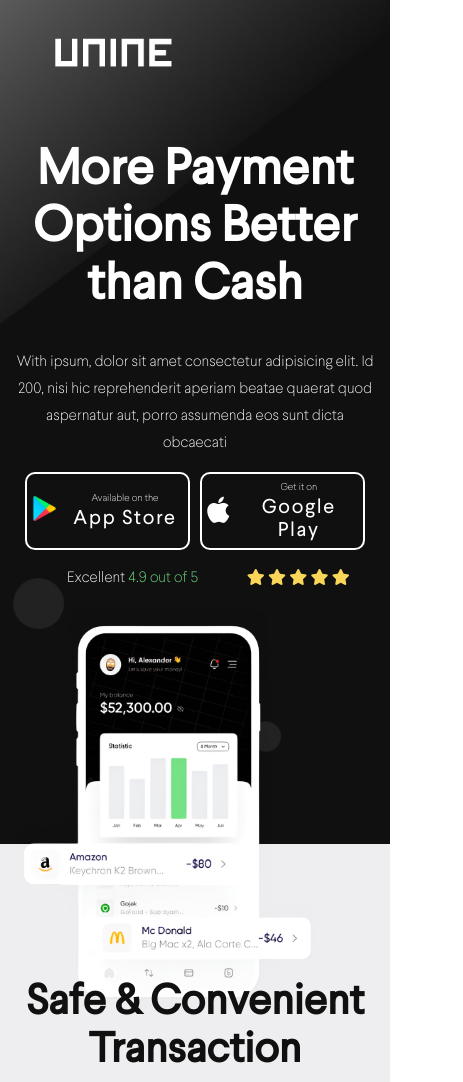
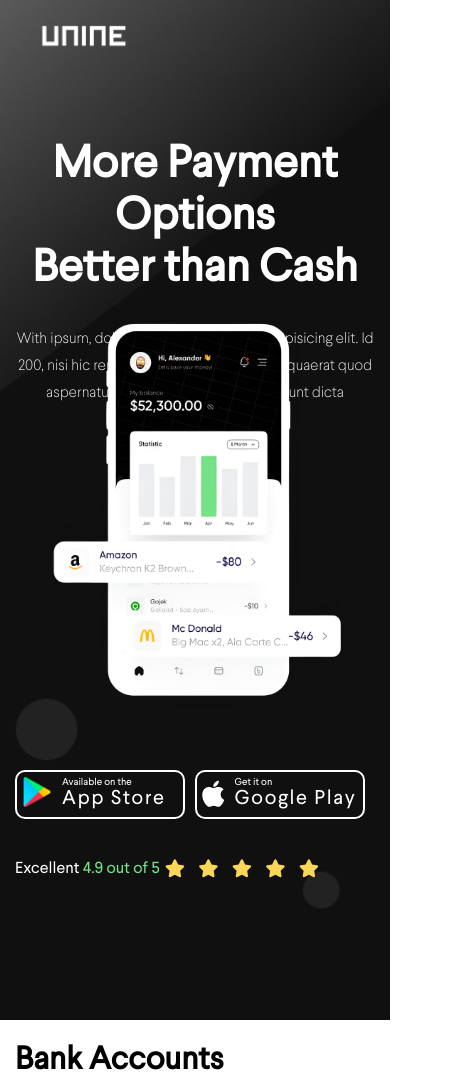
Before and after one commit to abood-2020/unina, a plain HTML site: page index.html in a window 390 px wide. Shown: the top 1082 px of the page, 463 px wide, since content can reach past the window. Drawn offline with Linux system fonts and the light colour scheme; files that its build step writes are made by us from their sources.

Commit message:
add style css to section one and two

```diff
--- a/css/rule.css
+++ b/css/rule.css
@@ -18,7 +18,11 @@
     --light-color : #F8F8F8;
 }
 *{
+    -webkit-box-sizing: border-box;
+    -moz-box-sizing: border-box;
     box-sizing: border-box;
+    padding: 0;
+    margin: 0;
 }
 body{
     font-family: 'Larsseit'
--- a/css/style.css
+++ b/css/style.css
@@ -7,21 +7,23 @@
 }
 /* End Components in website */
 .header{
-    background-image: url('../img/background-website.png');
     background-size: cover;
-    height:100vh;
     color: white;
+    position: absolute;
+    left: 0;
+    width: 100%;
+    z-index: 9;
+    height: 90px;
+    overflow: hidden;
 }
 .header nav{
-    padding: 30px;
-
+    padding: 20px;
 }
 .header nav .container{
     display: flex;
     align-items: center;
     justify-content:space-between;
 }
-
 header .sign-btns a:first-child{
     color: white;
     padding: 0px 17px;
@@ -48,6 +50,9 @@
 header nav .links ul > li > a i{
     padding-left: 5px;
 }
+header .navbar-logo img{
+    width: 140px;
+}
 .dropdown{
     position: relative;
     display: inline-block;
@@ -57,7 +62,7 @@
     position: absolute;
     min-width: 125px;
     padding: 4px 8px;
-    z-index: 1;
+    z-index: 10;
     background-color: rgba(255, 255, 255, 0.028);
     backdrop-filter: blur(10px);
     left: 20px;
@@ -72,10 +77,32 @@
 .dropdown:hover ul{
     display: block;
 }
+@media (max-width: 767px){
+    header .navbar-logo img{
+        width: 100px;
+    }
+    header nav .sign-btns{
+        display: none;
+    }
+    header nav .sign-btns{
+        display: none;
+    }
+}
 /* Start Style to Landing */
-.landing .container{
+.landing{
+    min-height: 100vh;
+    background-color: #1f2021;
+    background-image: url("../img/background-website.png");
+    background-size: cover;
+    position: relative;
+    padding: 20px 0px;
+}
+.landing .container .box-content{
     display: flex;
     justify-content: space-between;
+    color: white;
+    position:relative;
+    top: 90px;
 }
 
 .landing .container .left-box{
@@ -90,75 +117,96 @@
     width: 61%;
     line-height: 1.8;
 }
-.landing .container .left-box .os-btn{
+.landing .container .app-btns{
+    position: relative;
+    top: 0;
+    left: 0;
+    transform: translateY(-120px);
+    width: auto;
+    margin-top: 60px;
+}
+.landing .container .app-btns .os-btn{
     display: flex;
+    margin-top: 30px;
 }
-.landing .container .left-box .os-btn .app-btn{
+.landing .container .app-btns .os-btn .app-btn{
     color: white;
     border-radius: 10px;
     border: 2px solid white;
     margin: 0;
-    width: 165px;
+    min-width: 170px;
     display: flex;
     justify-content: space-between;
     align-items: center;
     padding: 5px;
     transition: background-color 0.3s;
 }
-.landing .container .left-box .os-btn .app-btn:hover {
+.landing .container .app-btns .os-btn .app-btn:hover {
     background-color:white
 }
-.landing .container .left-box .os-btn .app-btn:hover .content ,
- .landing .container .left-box .os-btn .app-btn:hover i{
+.landing .container .app-btns .os-btn .app-btn:hover .content ,
+ .landing .container .app-btns .os-btn .app-btn:hover i{
     color:var(--text-color);
 }
-.landing .container .left-box .os-btn .app-btn:last-child{
+.landing .container .app-btns .os-btn .app-btn:last-child{
     margin-left: 10px;
 }
-.landing .container .left-box .os-btn .app-btn .icon{
+.landing .container .app-btns .os-btn .app-btn .icon{
     margin-right: 10px;
 }
-.landing .container .left-box .os-btn .app-btn .content{
+.landing .container .app-btns .os-btn .app-btn .content{
     width: 100%;
 }
-.landing .container .left-box .os-btn .app-btn .content p{
+.landing .container .app-btns .os-btn .app-btn .content p{
     margin: 0;
     font-size: 10px;
 }
-.landing .container .left-box .os-btn .app-btn .content span{
+.landing .container .app-btns .os-btn .app-btn .content span{
     margin: 0;
     font-size: 20px;
     letter-spacing:1.6px
 }
-.landing .container .left-box .os-btn .app-btn i{
+.landing .container .app-btns .os-btn .app-btn i{
     font-size: 30px;
 }
 .landing .container .right-box{
     width: 40%;
+    position: relative;
+    top: 80px;
 }
 .landing .container .right-box img{
     width: 400px;
     object-fit: cover;
+    position: absolute;
+    left: 50%;
+    top: 50%;
+    transform: translate(-50%, -50%);
 }
 .landing .container .rating{
-    display: inline-flex;
     align-items: center;
     min-width: 320px;
+    display:flex;
+    margin: 40px 0 0 ;
+}
+.landing .container .rating p{
+    color: white !important;
 }
 .landing .container .rating span{
     color: var(--main-color);
 }
+.landing .container .rating .group-rate{
+
+}
 .landing .container .rating .group-rate i{
     color: var(--yellow-color);
+    margin: 0px 5px;
+    font-size: 18px;
 }
 @media (max-width: 767px){
-    header{
-        height:200vh;
+    .landing{
+        min-height: 100vh;
     }
-    header nav .sign-btns{
-        display: none;
-    }
-    .landing .container{
+    .landing .container .box-content{
         flex-direction: column;
     }
     .landing .container .left-box ,
@@ -170,7 +218,7 @@
         text-align: center;
     }
     .landing .container .left-box h1{
-        font-size: 50px;
+        font-size: 45px;
     }
     .landing .container .left-box p{
         width: 100%;
@@ -182,6 +230,15 @@
     .landing .container .left-box .os-btn {
         justify-content: center;
     }
+    .landing .container .right-box{
+        height: 486px;
+        display: flex;
+        justify-content: center;
+        align-items: center;
+        position: static;
+        margin: 0px;
+        display: block;
+    }
     .landing .container .right-box img{
         width: 300px;
     }
@@ -190,6 +247,7 @@
 .transaction-section{
     padding: 100px 0px;
     background-color: var(--gray-color);
+    display: none;
 }
 .transaction-section .section-title{
     text-align: center;
@@ -236,5 +294,13 @@
 .transaction-section .container .cards .card .text-card p{
     color: gray;
     line-height: 1.8;
+}
+@media (max-width:780px){
+    .transaction-section .container .cards{
+        flex-direction: column;
+    }
+    .transaction-section .container .cards .card{
+        width: 100%;
+    }
 
 }
--- a/index.html
+++ b/index.html
@@ -19,7 +19,7 @@
         <nav>
             <div class="container">
                 <a class="navbar-logo" href="">
-                    <img src="img/logo.png" alt="" width="140px">
+                    <img src="img/logo.png" alt="">
                 </a>
                 <div class="links">
                     <ul class="links-navbar">
@@ -59,16 +59,24 @@
                 </div>
             </div>
         </nav>
+    </header>
     <section class="landing">
         <div class="container">
+            <div class="box-content">
                 <div class="left-box">
-                    <h1>More Payment Options Better than Cash</h1>
+                    <h1>More Payment Options<br> Better than Cash</h1>
                     <p>With ipsum, dolor sit amet consectetur adipisicing elit. Id 200, nisi hic reprehenderit aperiam beatae quaerat quod aspernatur aut, porro assumenda eos sunt dicta obcaecati </p>
+                </div>
+                <div class="right-box">
+                    <img src="img/phoneHD.jpg" width="300px"alt="">
+                </div>
+            </div>
+            <div class="app-btns">
                 <div class="os-btn">
                     <a class="app-btn" href="http:apple.com">
 
                         <div class="icon">
-                                <img src="img/google-play.png" alt="" width="25" height="25">
+                            <img src="img/google-play.png" alt="" width="30" height="30">
                         </div>
                         <div class="content">
                             <p>Available on the</p>
@@ -77,7 +85,7 @@
                     </a>
                     <a class="app-btn" href="http:google.com">
                         <div class="icon">
-                                <i class="fa-brands fa-apple"></i>
+                            <i class="fa-brands fa-apple" style='font-size="30px"'></i>
                         </div>
                         <div class="content">
                             <p>Get it on</p>
@@ -97,12 +105,8 @@
                     </div>
                 </div>
             </div>
-                <div class="right-box">
-                    <img src="img/phoneHD.jpg" width="300px"alt="">
-                </div>
         </div>
     </section>
-    </header>
     <!-- End Header in Website -->
     <!-----Transaction section start----------->
     <section class="transaction-section">
```
Lines whose indentation alone changed are shown as unchanged.
